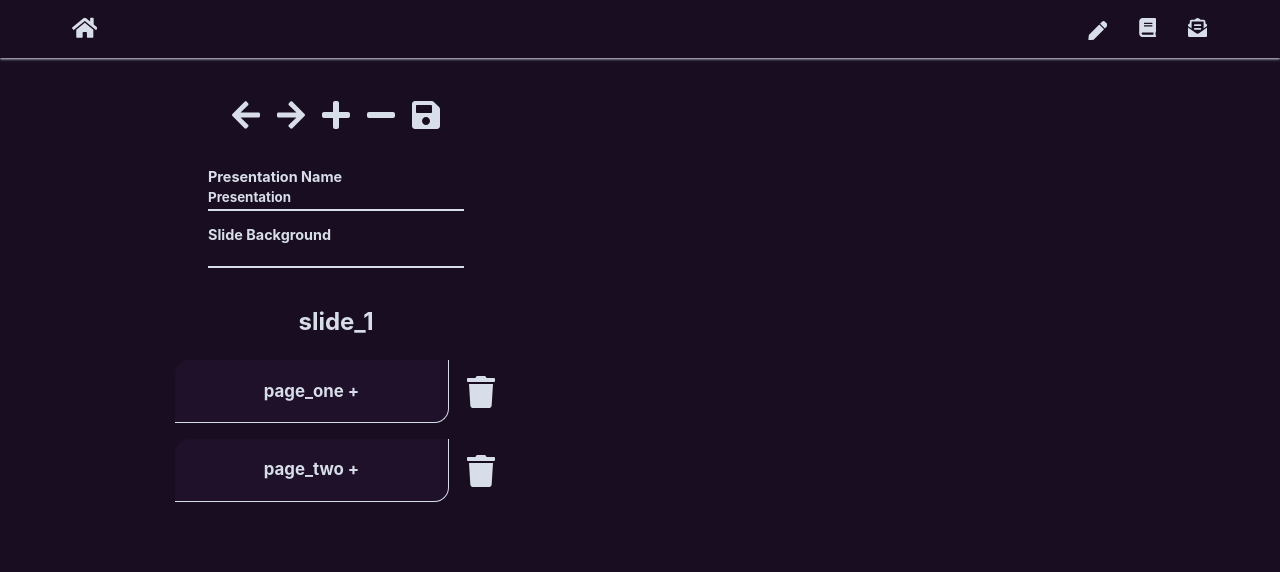
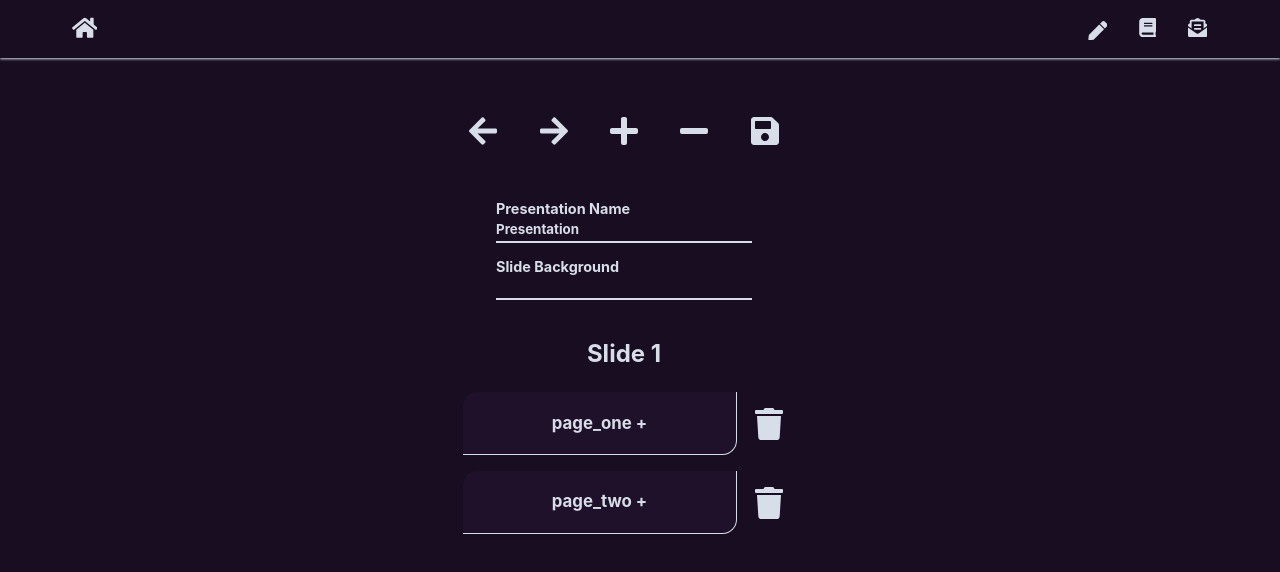
Before and after one commit to katjakovalchuk/Team_Lab_2_Sem, a Next.js app in the folder frontend/: page /presentations/1/edit in a window 1280 px wide. Shown: the top 572 px of the page. Built offline with nearby package versions, Linux system fonts and the light colour scheme.

Commit message:
Update the css

```diff
--- a/frontend/src/components/editPage.js
+++ b/frontend/src/components/editPage.js
@@ -9,7 +9,7 @@ export default function Editor(props) {
     const [slides, setSlides] = useState(
         [
             {
-                name: "slide_1",
+                name: "Slide 1",
                 background: "",
                 content: [
                     {
@@ -111,8 +111,12 @@ export default function Editor(props) {
                 body: JSON.stringify(presentationObject)
             }
         );
-        const content = await response.json();
-        console.log(content);
+        // const result = await response.json();
+        if (response.status === 404) {
+            alert("Sorry, something went wrong.\nWe could not save your presentation.")
+            return;
+        }
+        console.log(response);
     }
 
     useEffect(() => {
--- a/frontend/src/scss/editor.module.scss
+++ b/frontend/src/scss/editor.module.scss
@@ -1,7 +1,7 @@
 .vertical {
     margin-top: 2em;
     height: auto;
-    width: calc(50%);
+    width: calc(100% - 4em);
     padding-left: 1em;
     padding-right: 2em;
     display: flex;
@@ -20,11 +20,11 @@
 
      .arrows {
          font-size: 2em;
-         margin: 0.3em 0;
+         margin: 0.8em 0;
 
          * {
             transition: all 200ms;
-            margin: 0 0.2em;
+            margin: 0 0.6em;
          }
 
          *:hover {
@@ -213,7 +213,7 @@
     }
 
     .accordionTitle {
-        font-size: 0.9rem;
+        font-size: 0.9em;
         min-width: 15em;
         border-radius: 1em 0 1em 0;
         display: flex;
```
